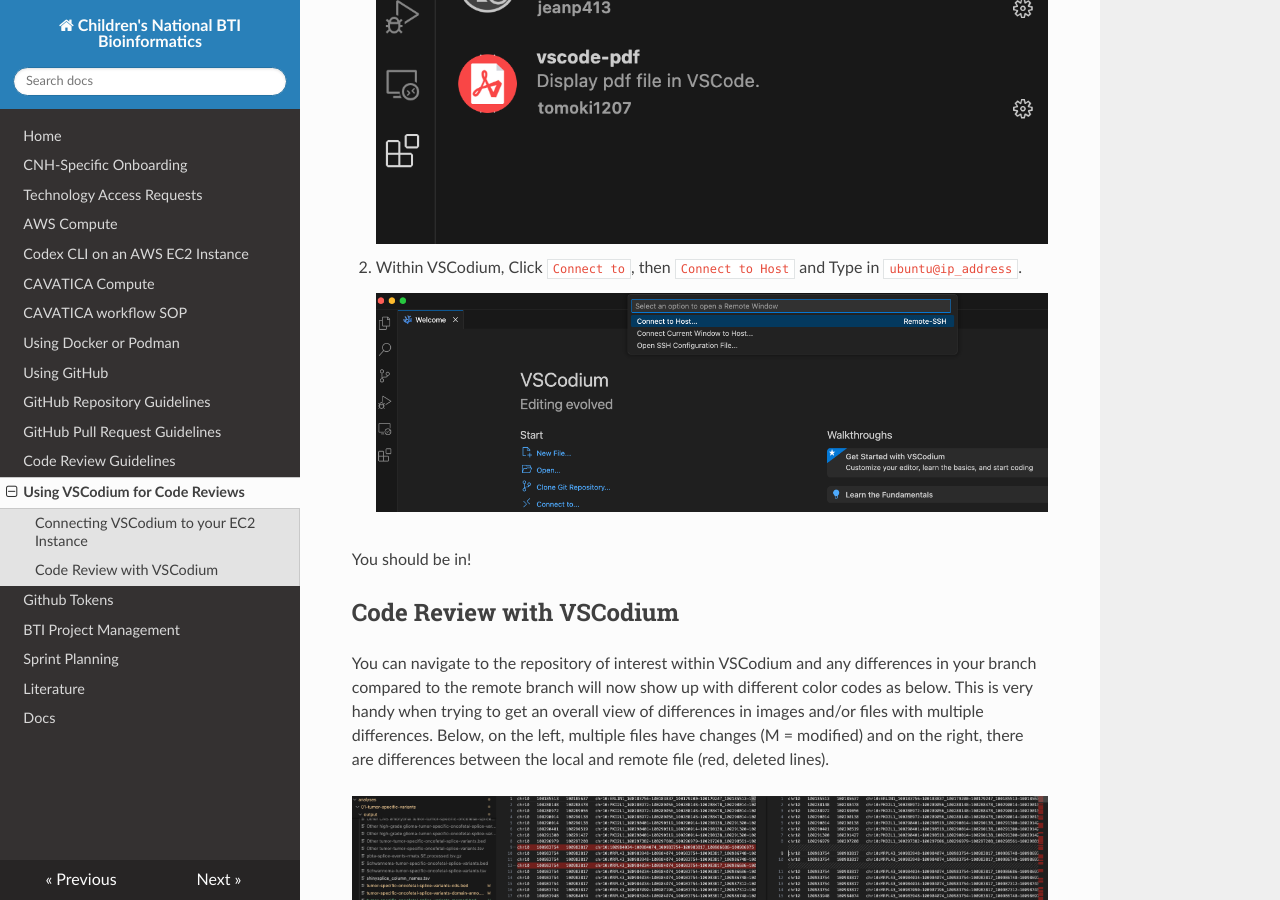
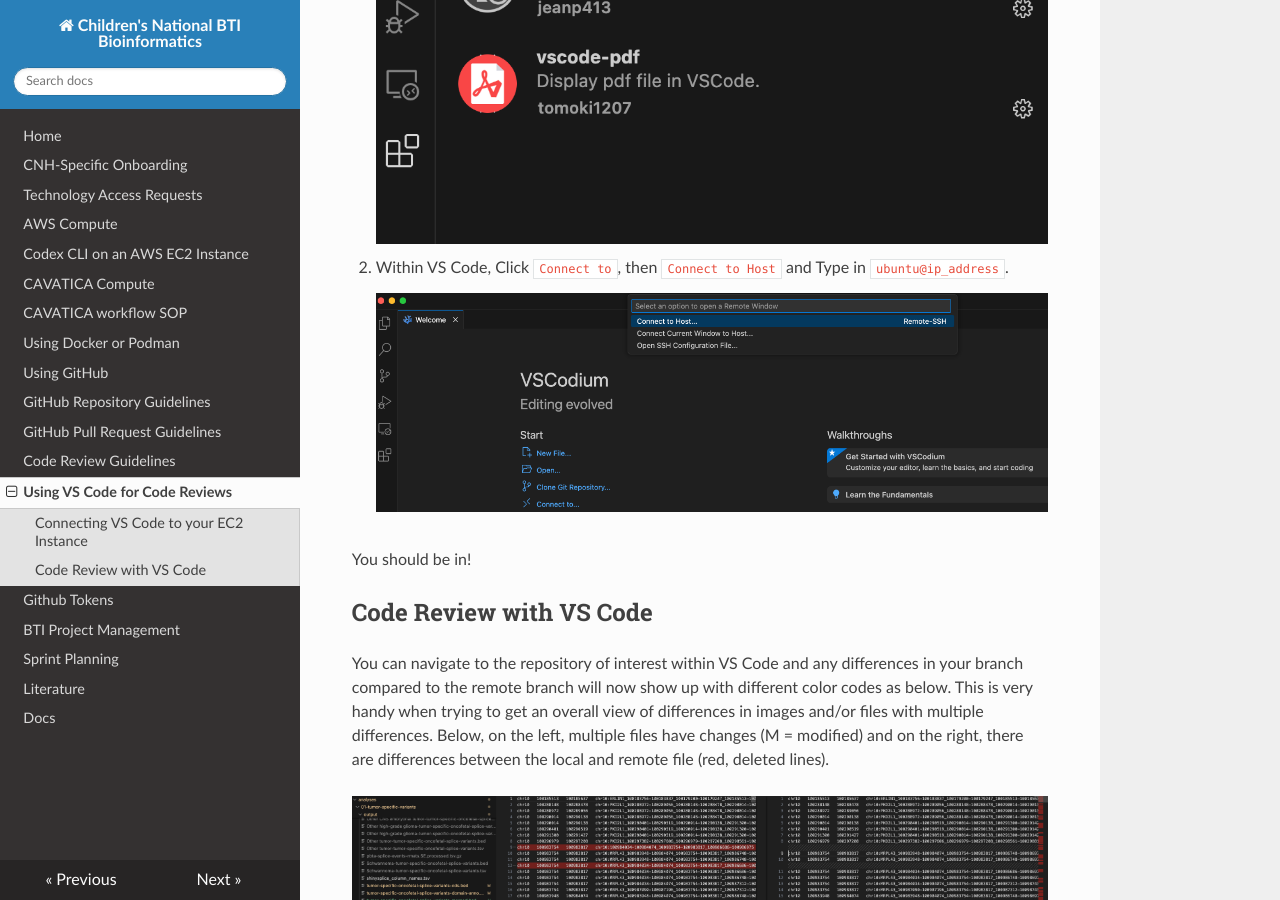
Before and after one commit to childrens-bti/bti-bfx-docs, an MkDocs documentation site: the page built from docs/vs-code.md, in a window 1280 px wide and 900 px high, scrolled down 877 px. Built offline with MkDocs 1.6.1, drawn with Linux system fonts in a browser that asks for light colours; nearby versions of some CDN libraries; some of the changed text lies outside the part shown.

Commit message:
Refresh README and normalize docs filenames
Rewrite README with badges, local dev instructions, and a
contributing guide; rename vscodium.md to vs-code.md (and its image)
to match the VS Code terminology used in the content, and rename
sop_cwl_cavatica.md to sop-cwl-cavatica.md for consistent hyphenated
filenames.

Co-Authored-By: Claude Sonnet 5 <noreply@anthropic.com>

````diff
--- a/docs/vscodium.md
+++ b/docs/vs-code.md
@@ -1,10 +1,10 @@
-# Using VSCodium for Code Reviews
+# Using VS Code for Code Reviews
 
-There are multiple free text editors available which can be useful for code review, but I highlight the open-source editor, [VSCodium](https://vscodium.com/) here because of ease of use.
+There are multiple free text editors available which can be useful for code review, but I highlight [VS Code](https://code.visualstudio.com/) here because of ease of use.
 
-## Connecting VSCodium to your EC2 Instance
+## Connecting VS Code to your EC2 Instance
 
-In order to connect VSCodium to your EC2 instance, you will need to configure your local SSH profile.
+In order to connect VS Code to your EC2 instance, you will need to configure your local SSH profile.
 To do so, you need to update your config file located at `~/.ssh/config` to include the private SSH key on your instance.
 
 1. From your instance, `cat ~/.ssh/id_ed25519` and copy this into a new text file on your computer, for instance `~/.ssh/ec2_key`.
@@ -17,14 +17,14 @@ Host name_here
 ```
 3. Click on the tetris box-looking icon, search `Open Remote - SSH`, and install the plug-in.
     ![open-ssh](img/open-ssh.png)
-4. Within VSCodium, Click `Connect to`, then `Connect to Host` and Type in `ubuntu@ip_address`.
-    ![connect](img/vscodium-connect.png)
+4. Within VS Code, Click `Connect to`, then `Connect to Host` and Type in `ubuntu@ip_address`.
+    ![connect](img/vs-code-connect.png)
 
 You should be in!
 
-## Code Review with VSCodium
+## Code Review with VS Code
 
-You can navigate to the repository of interest within VSCodium and any differences in your branch compared to the remote branch will now show up with different color codes as below.
+You can navigate to the repository of interest within VS Code and any differences in your branch compared to the remote branch will now show up with different color codes as below.
 This is very handy when trying to get an overall view of differences in images and/or files with multiple differences.
 Below, on the left, multiple files have changes (M = modified) and on the right, there are differences between the local and remote file (red, deleted lines).
 
--- a/mkdocs.yml
+++ b/mkdocs.yml
@@ -6,13 +6,13 @@ nav:
   - AWS Compute: aws.md
   - Codex CLI on an AWS EC2 Instance: codex-cli-ec2.md
   - CAVATICA Compute: cavatica.md
-  - CAVATICA workflow SOP: sop_cwl_cavatica.md
+  - CAVATICA workflow SOP: sop-cwl-cavatica.md
   - Using Docker or Podman: docker.md
   - Using GitHub: github-general.md
   - GitHub Repository Guidelines: github-repo-guide.md
   - GitHub Pull Request Guidelines: github-pr-guide.md
   - Code Review Guidelines: code-review-guide.md
-  - Using VSCodium for Code Reviews: vscodium.md
+  - Using VS Code for Code Reviews: vs-code.md
   - Github Tokens: github-tokens.md
   - BTI Project Management: project-mgmt.md
   - Sprint Planning: sprints.md
````
Also changed, not shown: README.md (+41 -2 lines), docs/img/vs-code-connect.png (renamed from docs/img/vscodium-connect.png), docs/sop-cwl-cavatica.md (renamed from docs/sop_cwl_cavatica.md).
